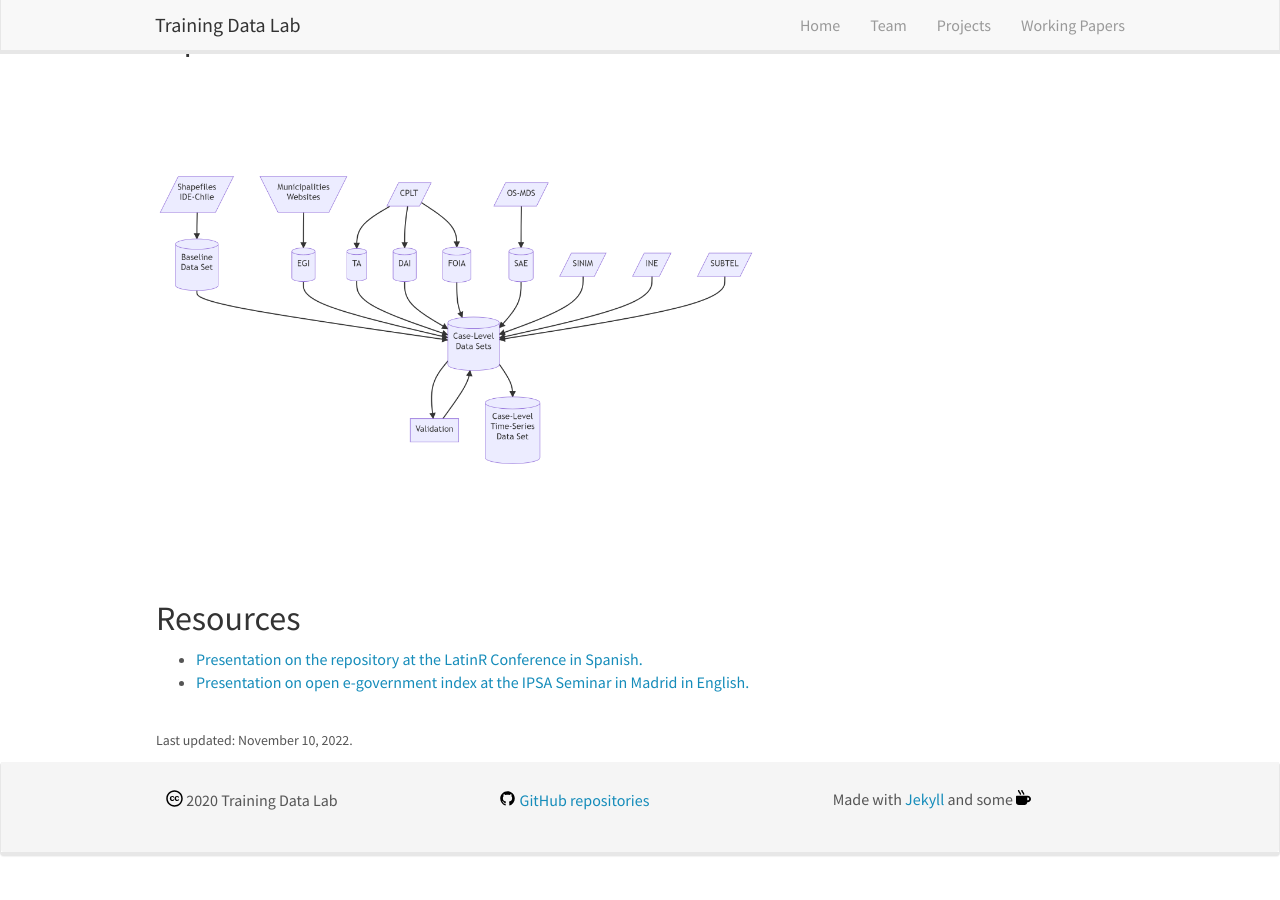
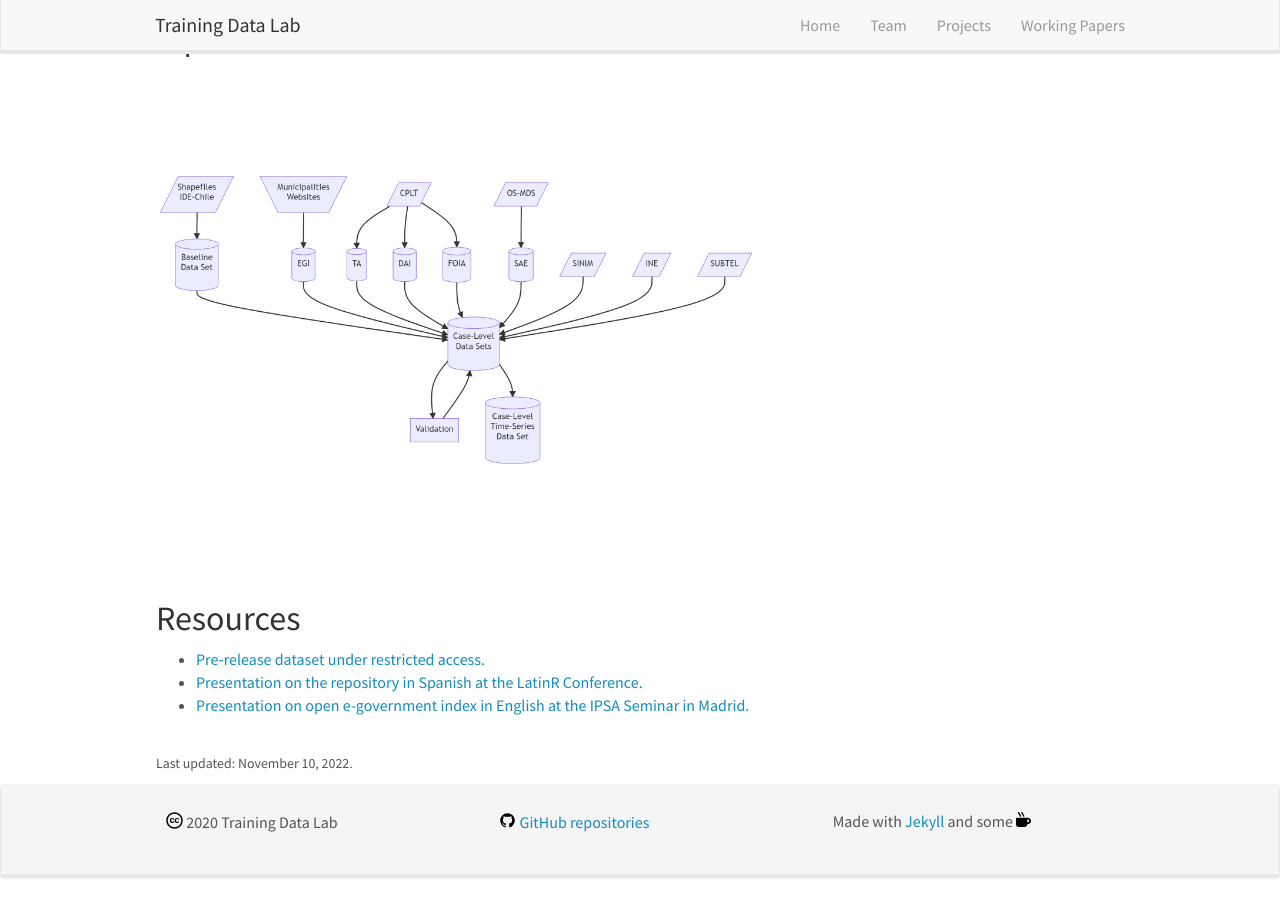
Before and after one commit to training-datalab/old-training-datalab.com, a Jekyll site: the page built from _pages/local-government-indicators.md, in a window 1280 px wide and 900 px high, scrolled down 646 px. Built offline with Jekyll 4.4.1, drawn with Linux system fonts in a browser that asks for light colours; nearby versions of some CDN libraries; before the commit the page ends 1524 px from its top, so only the background shows below that.

Commit message:
Update local-government-indicators.md

```diff
--- a/_pages/local-government-indicators.md
+++ b/_pages/local-government-indicators.md
@@ -27,8 +27,9 @@ permalink: /projects/local-government-indicators
 ## Resources
 
 <ul>
-<li><a href="https://youtu.be/AmUQnQbKabQ" target="_blank">Presentation on the repository at the LatinR Conference in Spanish.</a></li>
-<li><a href="https://youtu.be/BL9qaoqbdWk" target="_blank">Presentation on open e-government index at the IPSA Seminar in Madrid in English.</a></li>
+<li><a href="https://doi.org/10.5281/zenodo.6848053" target="_blank">Pre‑release dataset under restricted access.</a></li>
+<li><a href="https://youtu.be/AmUQnQbKabQ" target="_blank">Presentation on the repository in Spanish at the LatinR Conference.</a></li>
+<li><a href="https://youtu.be/BL9qaoqbdWk" target="_blank">Presentation on open e-government index in English at the IPSA Seminar in Madrid.</a></li>
 </ul>
 <br />
 <small>Last updated: November 10, 2022.</small>
```
